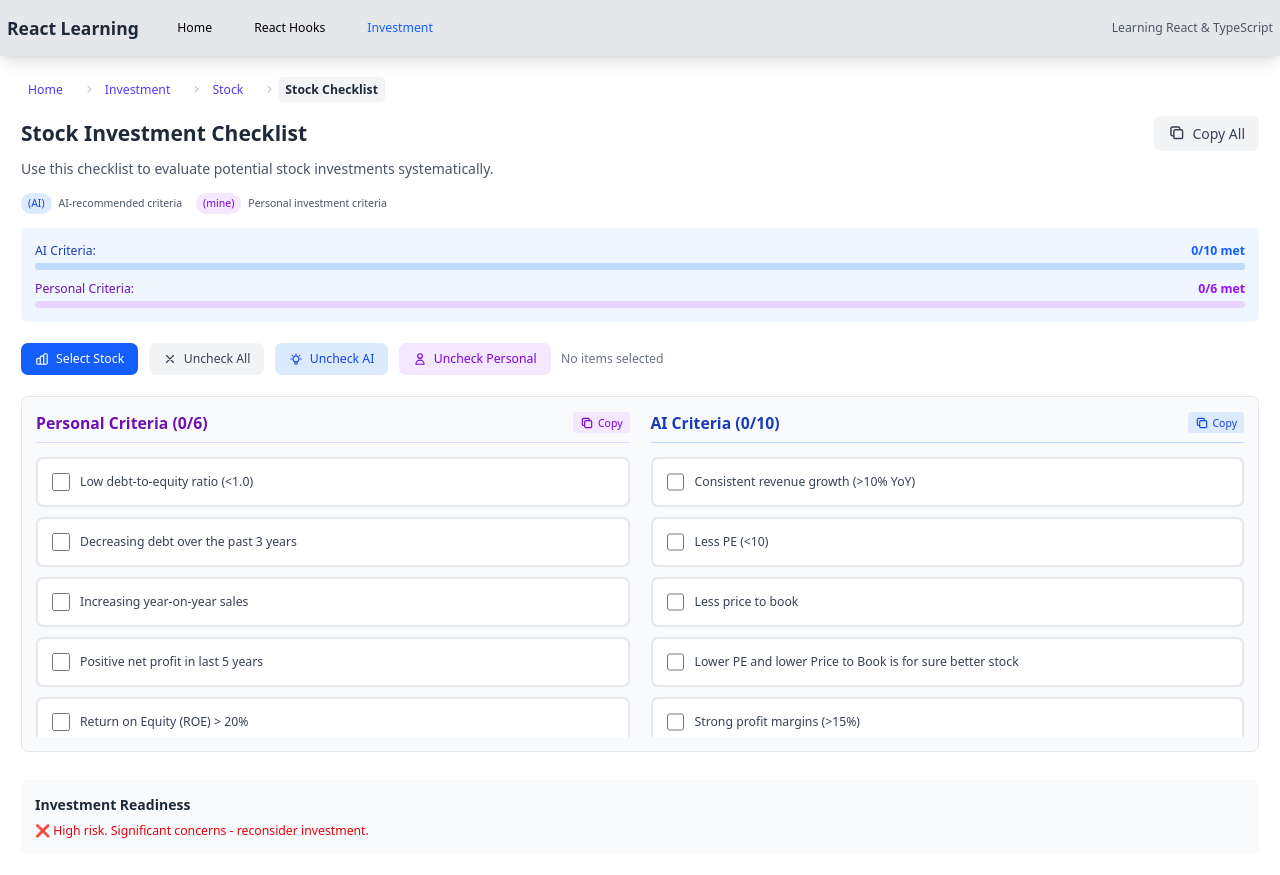
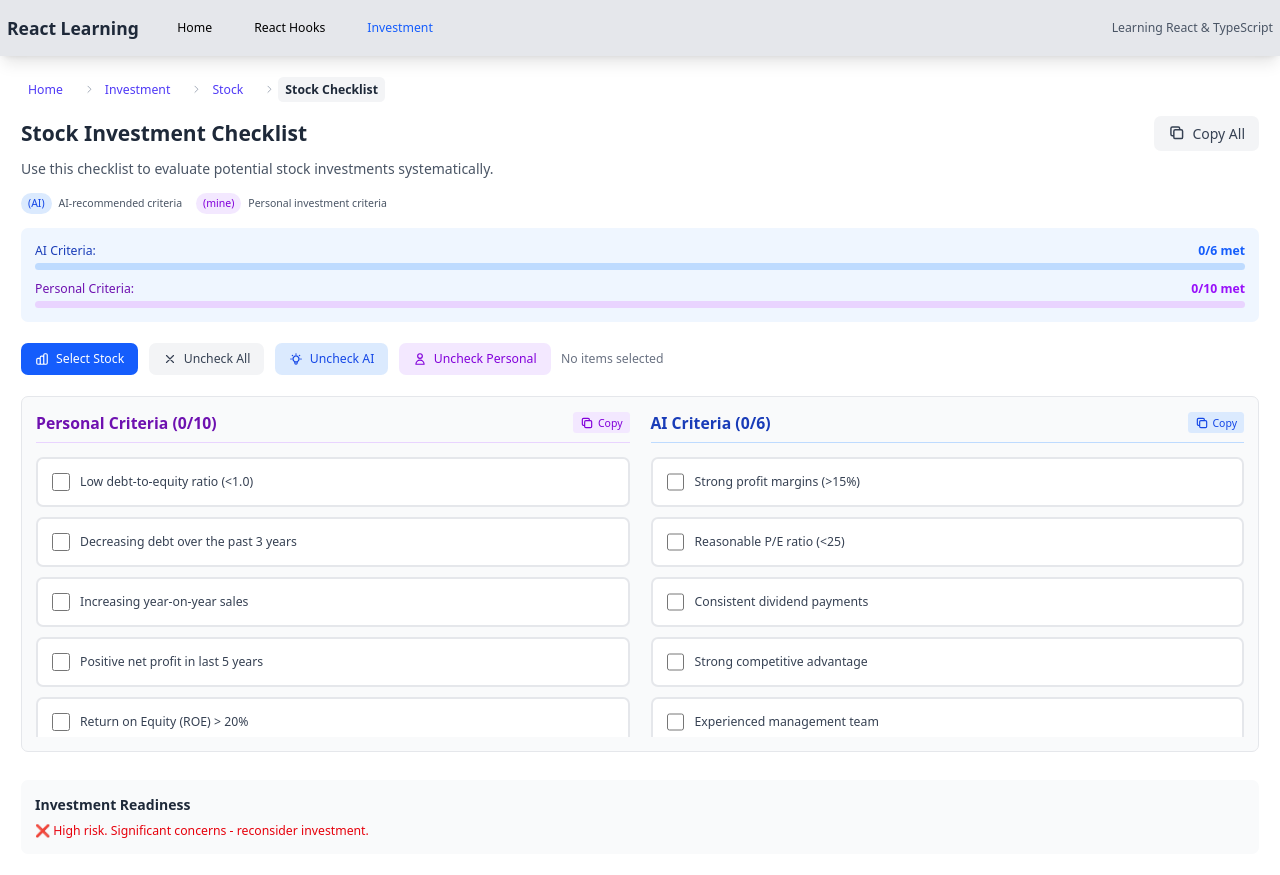
Before and after one commit to Ravi-Royal/reactLearning, a React (Vite) app: page /reactLearning/investment/stock/checklist in a window 1280 px wide. Built offline with nearby package versions, Linux system fonts and the light colour scheme.

Commit message:
fix: Update checklist categories in StockCheckList component for consistency

```diff
--- a/src/pages/components/investment/stock/checklist/StockCheckList.tsx
+++ b/src/pages/components/investment/stock/checklist/StockCheckList.tsx
@@ -11,10 +11,10 @@ function StockCheckList() {
     { id: 'netProfit', label: 'Positive net profit in last 5 years', checked: false, category: CHECKLIST_CATEGORIES.PERSONAL },
     { id: 'ROE', label: 'Return on Equity (ROE) > 20%', checked: false, category: CHECKLIST_CATEGORIES.PERSONAL },
     { id: 'netproitYearOnyear', label: 'Increasing net profit year-on-year', checked: false, category: CHECKLIST_CATEGORIES.PERSONAL },
-    { id: 'revenue', label: 'Consistent revenue growth (>10% YoY)', checked: false, category: CHECKLIST_CATEGORIES.AI },
-    { id: 'pedata', label: 'Less PE (<10)', checked: false, category: CHECKLIST_CATEGORIES.AI },
-    { id: 'PBratio', label: 'Less price to book', checked: false, category: CHECKLIST_CATEGORIES.AI },
-    { id: 'PEAdPBratio', label: 'Lower PE and lower Price to Book is for sure better stock', checked: false, category: CHECKLIST_CATEGORIES.AI },
+    { id: 'revenue', label: 'Consistent revenue growth (>10% YoY)', checked: false, category: CHECKLIST_CATEGORIES.PERSONAL },
+    { id: 'pedata', label: 'Less PE (<10)', checked: false, category: CHECKLIST_CATEGORIES.PERSONAL },
+    { id: 'PBratio', label: 'Less price to book', checked: false, category: CHECKLIST_CATEGORIES.PERSONAL },
+    { id: 'PEAdPBratio', label: 'Lower PE and lower Price to Book is for sure better stock', checked: false, category: CHECKLIST_CATEGORIES.PERSONAL },
     { id: 'profit', label: 'Strong profit margins (>15%)', checked: false, category: CHECKLIST_CATEGORIES.AI },
     { id: 'pe', label: 'Reasonable P/E ratio (<25)', checked: false, category: CHECKLIST_CATEGORIES.AI },
     { id: 'dividend', label: 'Consistent dividend payments', checked: false, category: CHECKLIST_CATEGORIES.AI },
```
